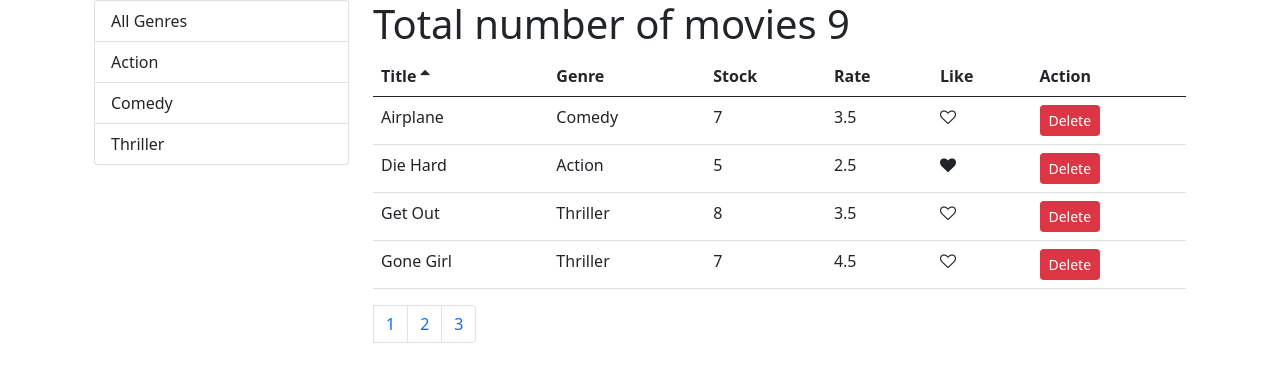
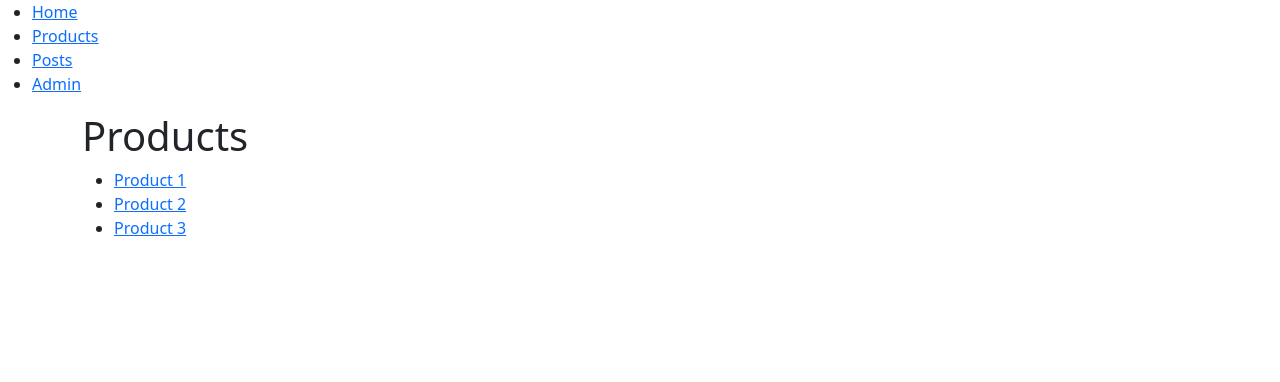
Before and after one commit to ak682015/React-Components, a React (Create React App) app: page /products in a window 1280 px wide. Shown: the top 382 px of the page. Built offline with nearby package versions, Linux system fonts and the light colour scheme.

Commit message:
Added Routes

```diff
--- a/package.json
+++ b/package.json
@@ -12,6 +12,7 @@
     "prop-types": "^15.7.2",
     "react": "^17.0.2",
     "react-dom": "^17.0.2",
+    "react-router-dom": "^5.2.0",
     "react-scripts": "4.0.3",
     "web-vitals": "^1.1.2"
   },
--- a/src/App.js
+++ b/src/App.js
@@ -5,6 +5,11 @@
 import Counters from './components/counters';
 import Movies from './components/movies';
 
+import {Route, Switch} from 'react-router-dom';
+import Home from './components/home';
+import Products from './components/products';
+import ProductDetails from './components/productDetails';
+import Posts from './components/posts';
 
 class App extends Component {
     state = {
@@ -56,17 +61,18 @@
 
         return (
           <React.Fragment>
-              {/*<NavBar totalCounters={this.state.counters.filter(c => c.value > 0).length}/>*/}
+              <NavBar/>
                 <main className="container">
-                    <Movies />
-                    {/*<Counters*/}
-                    {/*    counters = {this.state.counters}*/}
-                    {/*    onReset={this.handleReset}*/}
-                    {/*    onIncrement={this.handleIncrement}*/}
-                    {/*    onDelete={this.handleDelete}*/}
-                    {/*    onDecrement={this.handleDecrement}*/}
-                    {/*/>*/}
+                    <div className="content">
+                        <Switch>
+                            <Route path="/product/:id" component={ProductDetails} />
+                            <Route path="/products" render={ (props) => <Products sortBy="newest" {...props}/>} />
+                            <Route path="/posts/:year?/:month?" component={Posts} />
+                            {/*<Route path="/admin" component={Dashboard} />*/}
+                            <Route path="/" component={Home} />
+                        </Switch>
 
+                    </div>
                 </main>
           </React.Fragment>
   );
--- /dev/null
+++ b/src/components/home.jsx
@@ -0,0 +1,14 @@
+import React, { Component } from 'react';
+
+class Home extends Component {
+
+    render() {
+        return(
+            <React.Fragment>
+                <h1>Home</h1>
+            </React.Fragment>
+        )
+    }
+}
+
+export default Home;
--- a/src/components/navbar.jsx
+++ b/src/components/navbar.jsx
@@ -1,13 +1,24 @@
 import React, { Component } from 'react';
+import { Link } from 'react-router-dom';
 
-const NavBar = ({ totalCounters }) => {
+const NavBar = () => {
     return(
         <React.Fragment>
-            <nav className="navbar navbar-light bg-light">
-                <a href="#" className="navbar-brand">Navbar
-                    <span className="btn btn-secondary">{totalCounters}</span>
-                </a>
-            </nav>
+            <ul>
+                <li>
+                    <Link to="/"> Home</Link>
+                </li>
+                <li>
+                    <Link to="/products"> Products</Link>
+                </li>
+                <li>
+                    <Link to="/posts"> Posts</Link>
+                </li>
+                <li>
+                    <Link to="/dashboard"> Admin</Link>
+                </li>
+
+            </ul>
         </React.Fragment>
     )
 }
--- /dev/null
+++ b/src/components/posts.jsx
@@ -0,0 +1,16 @@
+import React, { Component } from 'react';
+import {Link} from 'react-router-dom';
+
+const Posts = ({ match }) => {
+        return(
+            <React.Fragment>
+                <div>
+                    <h1>Posts</h1>
+                    Year: {match.params.year}, Month: {match.params.month}
+                </div>
+
+            </React.Fragment>
+        )
+    }
+
+export default Posts;
--- /dev/null
+++ b/src/components/productDetails.jsx
@@ -0,0 +1,14 @@
+import React, { Component } from 'react';
+
+class ProductDetails extends Component {
+
+    render() {
+        return(
+            <React.Fragment>
+                <h1>Products Details - {this.props.match.params.id}</h1>
+            </React.Fragment>
+        )
+    }
+}
+
+export default ProductDetails;
--- /dev/null
+++ b/src/components/products.jsx
@@ -0,0 +1,32 @@
+import React, { Component } from 'react';
+import {Link} from 'react-router-dom';
+
+class Products extends Component {
+
+    state = {
+        products: [
+            { id: 1, name: "Product 1"},
+            { id: 2, name: "Product 2"},
+            { id: 3, name: "Product 3"}
+        ]
+    };
+
+    render() {
+        return(
+            <React.Fragment>
+                <h1>Products</h1>
+                <ul>
+                    {this.state.products.map(
+                        product => (
+                            <li key={product.id}>
+                                <Link to={`/product/${product.id}`}>{product.name}</Link>
+                            </li>
+                        )
+                    )}
+                </ul>
+            </React.Fragment>
+        )
+    }
+}
+
+export default Products;
--- a/src/index.js
+++ b/src/index.js
@@ -4,12 +4,13 @@
 import App from './App';
 import reportWebVitals from './reportWebVitals';
 import 'bootstrap/dist/css/bootstrap.css';
-import Counter from './components/counter';
 import 'font-awesome/css/font-awesome.min.css';
-import Movies from './components/movies';
-import Counters from './components/counters'
+import {BrowserRouter} from "react-router-dom";
+
 ReactDOM.render(
-  <App />,
+    <BrowserRouter>
+      <App />
+    </BrowserRouter>,
   document.getElementById('root')
 );
 
```
Also changed, not shown: 1 other file (tests, documents, lock files or other folders).
